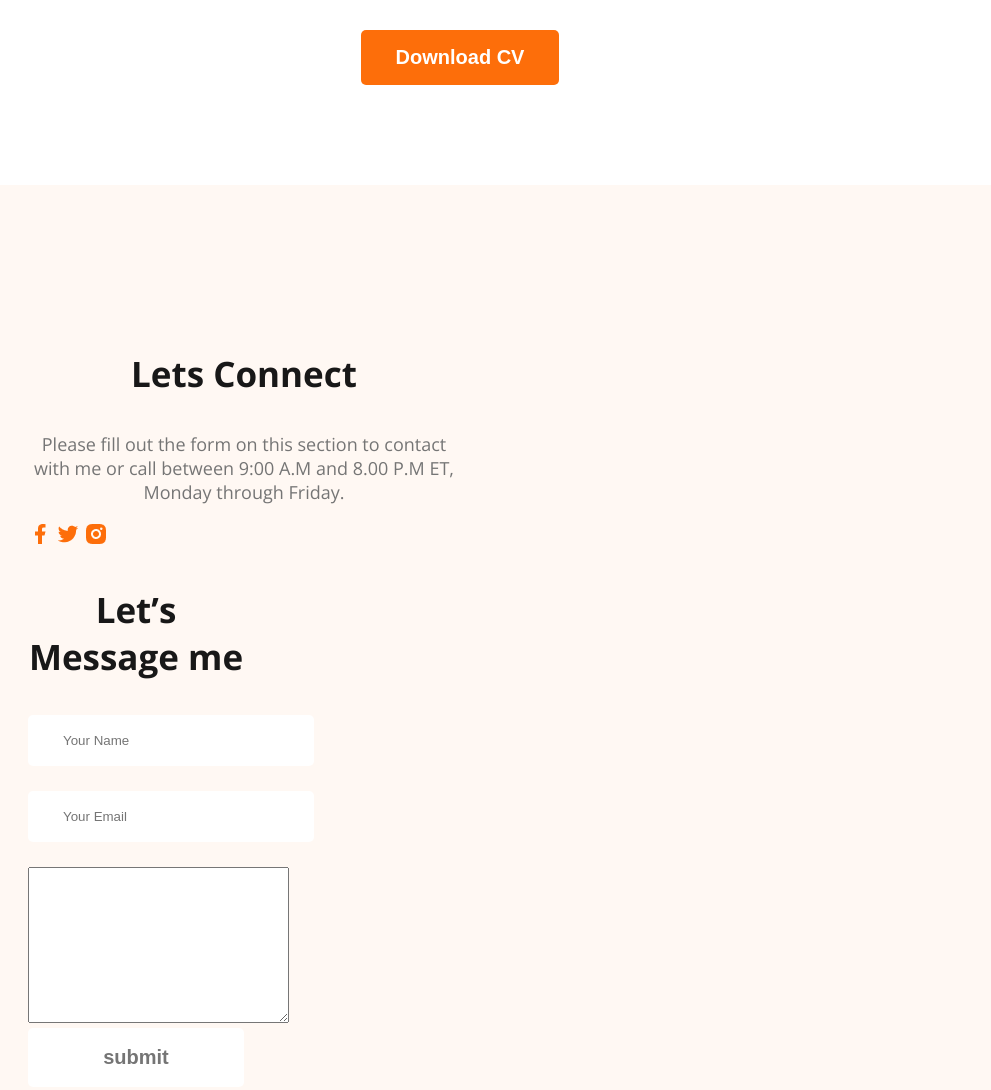
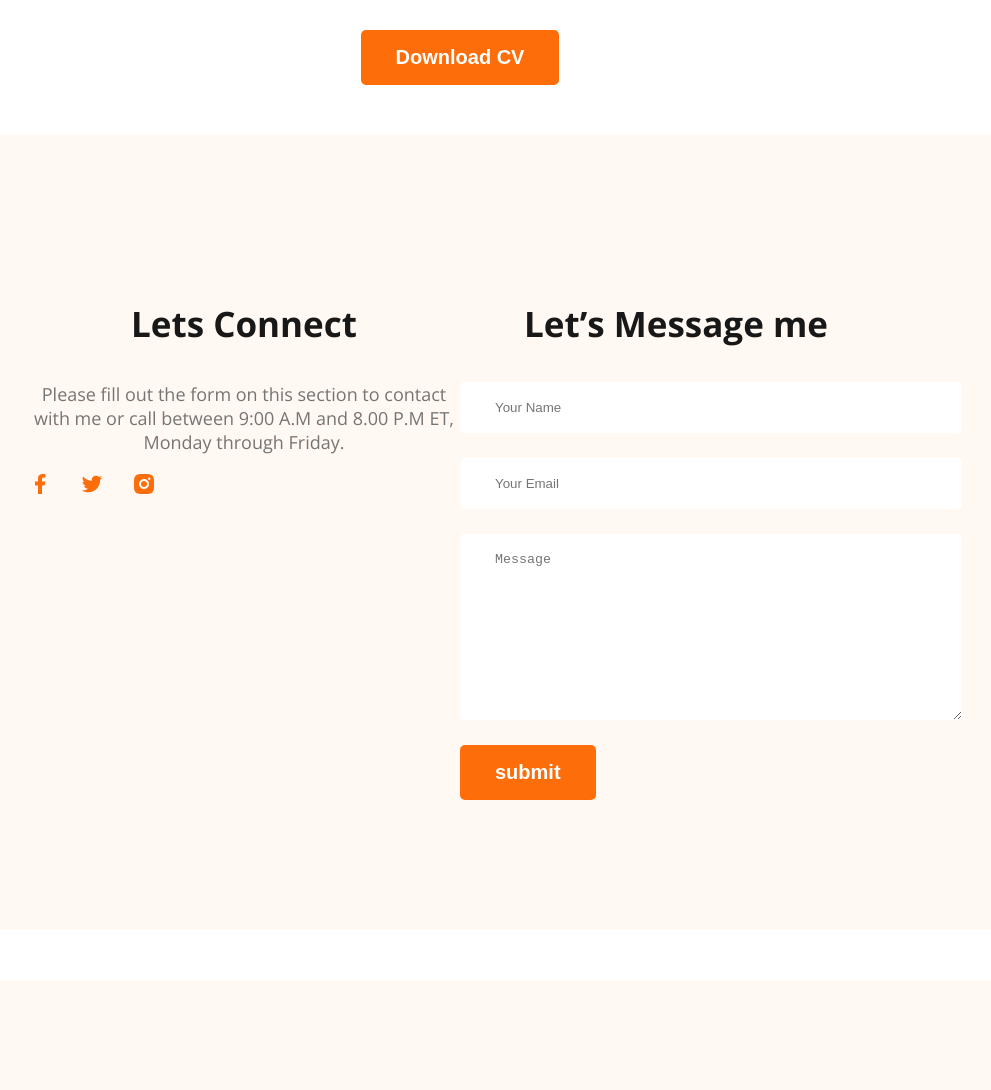
Before and after one commit to sumitrapaul/portfolio, a plain HTML site: page portfolio.html in a window 1280 px wide. Shown: the part 2920-4010 px from the top of the page, without its empty margins (180-1171 px from the left). Drawn offline with nearby package versions, Linux system fonts and the light colour scheme.

Commit message:
form added

```diff
--- a/portfolio.css
+++ b/portfolio.css
@@ -183,23 +183,33 @@ main section {
 
 footer {
     display: flex;
+    gap: 100px;
     background-color: #FFF8F3;
     padding: 130px 200px;
-    margin-top: 100px;
-    gap: 100px;
+    margin-top: 50px;
 }
 
 .footer-column {
     width: 50%;
 }
 
-.contact input {
+.social-links a {
+    margin-right: 24px;
+}
+
+.contact input[type="text"],
+.contact input[type="email"],
+textarea {
     display: block;
     margin-bottom: 25px;
     padding: 18px 35px;
     color: #757575;
     border-radius: 5px;
-    background: #FFF;
+    background-color: #FFF;
     border: 0;
     width: 100%;
 }
+
+.footer-style {
+    display: flex;
+}
--- a/portfolio.html
+++ b/portfolio.html
@@ -148,12 +148,13 @@
                     <a href=""><img src="icons/twitter.png" alt=""></a>
                     <a href=""><img src="icons/insta.png" alt=""></a>
                 </div>
+            </div>
             <div class="footer-column">
                 <h3 class="section-title">Let’s Message me</h3>
                 <form class="contact" action=" ">
                     <input type="text" placeholder="Your Name">
                     <input type="email" placeholder="Your Email" id="">
-                        <textarea name="" id="" cols="30" rows="10"></textarea>
+                    <textarea name="" placeholder="Message" cols="30" rows="10"></textarea>
                     <input class="btn-primary" type="submit" value="submit"></div>
         </div>
 
```
Lines whose indentation alone changed are shown as unchanged.
